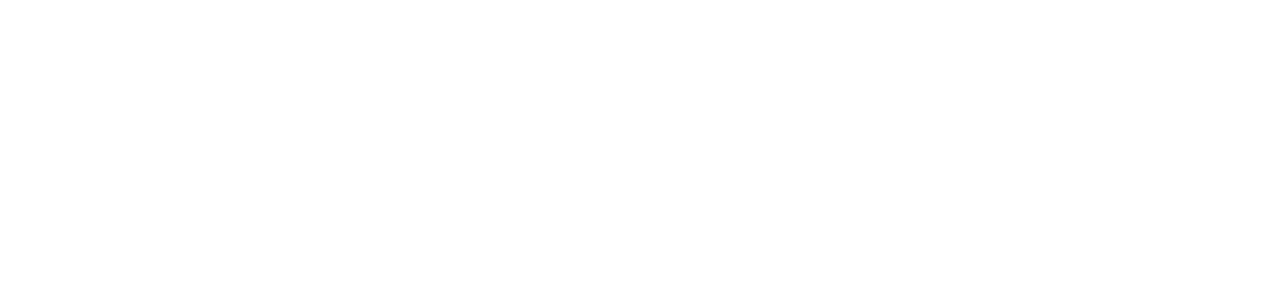
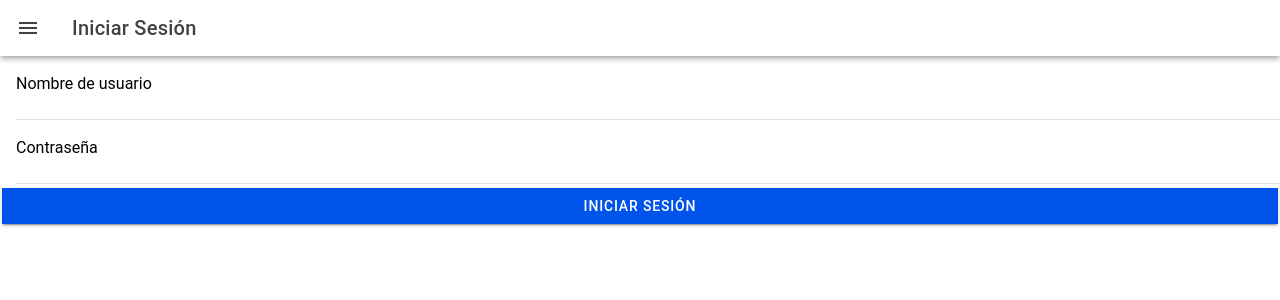
Before and after one commit to Criiss22/gestion-de-inventarios-app, a React (Vite) app: page /login in a window 1280 px wide. Shown: the top 300 px of the page. Built offline with nearby package versions, Linux system fonts and the light colour scheme.

Commit message:
agregar login

```diff
--- a/src/App.tsx
+++ b/src/App.tsx
@@ -6,6 +6,7 @@
 import Inventario from './pages/Inventario';
 import HistorialMovimientos from './pages/HistorialMovimientos';
 import Ayuda from './pages/Ayuda';
+import Login from './pages/Login';  // Importación de la página de Login
 
 /* Core CSS required for Ionic components to work properly */
 import '@ionic/react/css/core.css';
@@ -24,7 +25,6 @@
 import '@ionic/react/css/display.css';
 
 /* Dark Mode and Theme variables */
-import '@ionic/react/css/palettes/dark.system.css';
 import './theme/variables.css';
 
 setupIonicReact();
@@ -33,6 +33,7 @@
   <IonApp>
     <IonReactRouter>
       <IonRouterOutlet>
+        {/* Rutas de la aplicación */}
         <Route exact path="/home">
           <Home />
         </Route>
@@ -48,6 +49,9 @@
         <Route exact path="/ayuda">
           <Ayuda />
         </Route>
+        <Route exact path="/login">  {/* Ruta para la página de Login */}
+          <Login />
+        </Route>
         <Route exact path="/">
           <Redirect to="/home" />
         </Route>
--- a/src/pages/Home.tsx
+++ b/src/pages/Home.tsx
@@ -31,6 +31,9 @@
             <IonItem button routerLink="/ayuda">
               <IonLabel>Ayuda</IonLabel>
             </IonItem>
+            <IonItem button routerLink="/login">  {/* Añadido el acceso a Login */}
+              <IonLabel>Login</IonLabel>
+            </IonItem>
           </IonList>
         </IonContent>
       </IonMenu>
--- /dev/null
+++ b/src/pages/Login.tsx
@@ -0,0 +1,83 @@
+import React, { useState } from 'react';
+import { IonContent, IonHeader, IonPage, IonTitle, IonToolbar, IonMenu, IonList, IonItem, IonLabel, IonInput, IonButton, IonMenuButton, IonButtons } from '@ionic/react';
+
+const Login: React.FC = () => {
+  const [username, setUsername] = useState('');
+  const [password, setPassword] = useState('');
+
+  const handleLogin = () => {
+    // Aquí puedes añadir la lógica para manejar el login
+    console.log('Username:', username);
+    console.log('Password:', password);
+  };
+
+  return (
+    <>
+      {/* Menú lateral */}
+      <IonMenu side="start" contentId="main-content">
+        <IonHeader>
+          <IonToolbar>
+            <IonTitle>Menú</IonTitle>
+          </IonToolbar>
+        </IonHeader>
+        <IonContent>
+          <IonList>
+            <IonItem button routerLink="/home">
+              <IonLabel>Inicio</IonLabel>
+            </IonItem>
+            <IonItem button routerLink="/gestion-inventario">
+              <IonLabel>Gestión de inventario</IonLabel>
+            </IonItem>
+            <IonItem button routerLink="/inventario">
+              <IonLabel>Inventario</IonLabel>
+            </IonItem>
+            <IonItem button routerLink="/historial-movimientos">
+              <IonLabel>Historial de Movimientos</IonLabel>
+            </IonItem>
+            <IonItem button routerLink="/ayuda">
+              <IonLabel>Ayuda</IonLabel>
+            </IonItem>
+          </IonList>
+        </IonContent>
+      </IonMenu>
+
+      {/* Página de login */}
+      <IonPage id="main-content">
+        <IonHeader>
+          <IonToolbar>
+            <IonButtons slot="start">
+              <IonMenuButton />
+            </IonButtons>
+            <IonTitle>Iniciar Sesión</IonTitle>
+          </IonToolbar>
+        </IonHeader>
+        <IonContent fullscreen>
+          <IonItem>
+            <IonLabel position="floating">Nombre de usuario</IonLabel>
+            <IonInput
+              value={username}
+              onIonChange={(e) => setUsername(e.detail.value!)}
+              clearInput
+            />
+          </IonItem>
+
+          <IonItem>
+            <IonLabel position="floating">Contraseña</IonLabel>
+            <IonInput
+              type="password"
+              value={password}
+              onIonChange={(e) => setPassword(e.detail.value!)}
+              clearInput
+            />
+          </IonItem>
+
+          <IonButton expand="full" onClick={handleLogin}>
+            Iniciar Sesión
+          </IonButton>
+        </IonContent>
+      </IonPage>
+    </>
+  );
+};
+
+export default Login;
```
